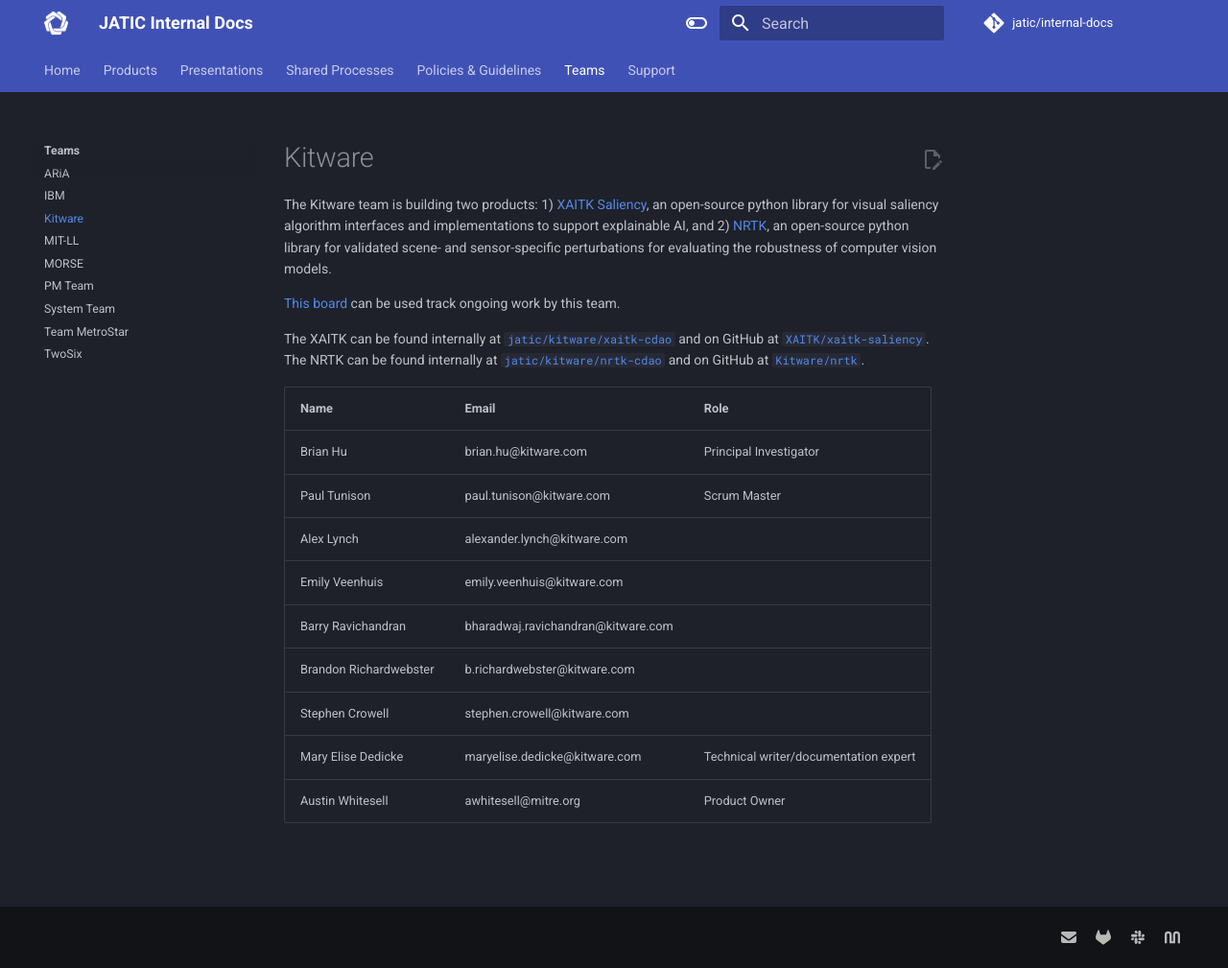
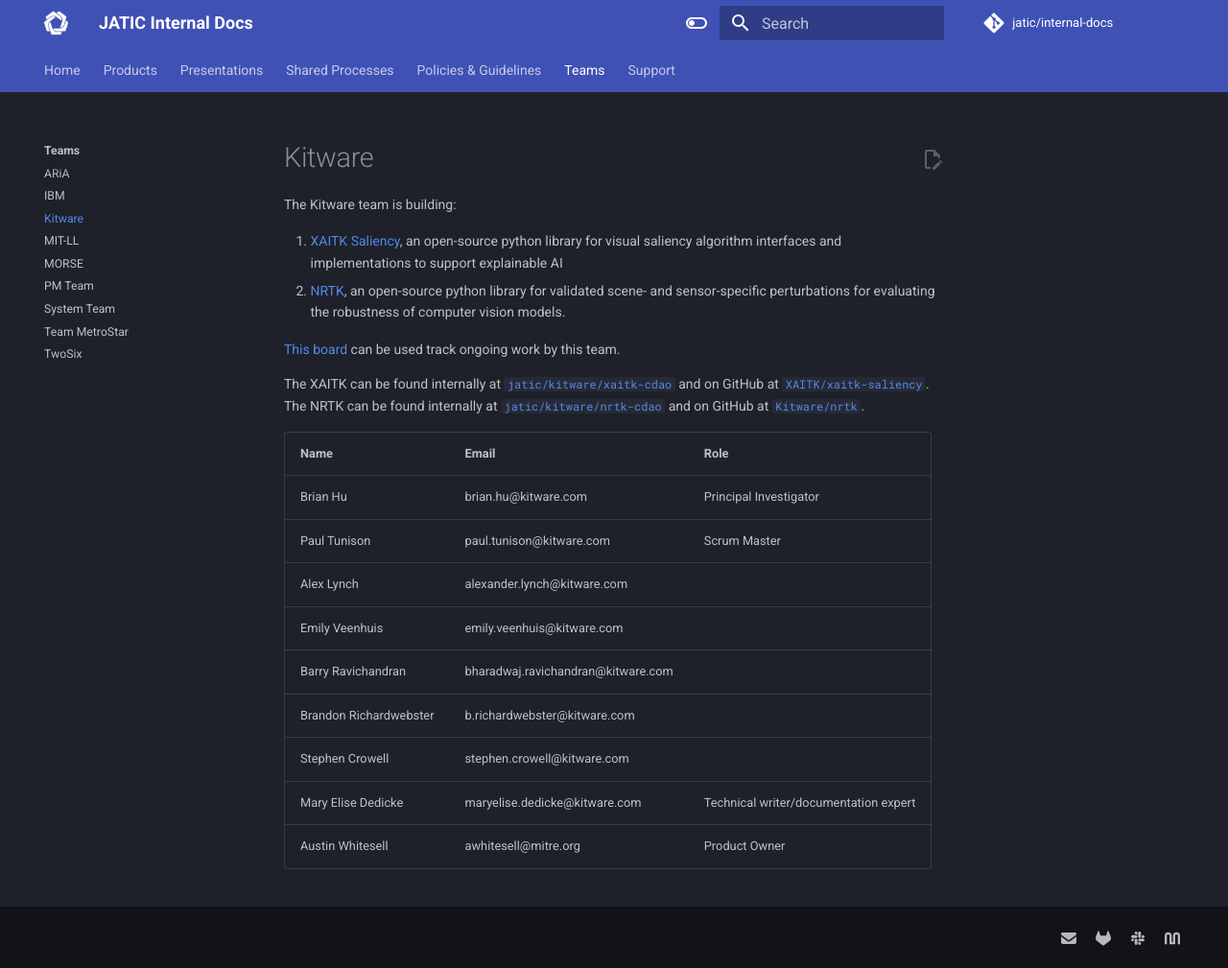
Before and after one commit to zheng0xd/JATIC-internal-docs, an MkDocs documentation site: the page built from docs/teams/kitware.md, in a window 1280 px wide and 1009 px high. Shown: the whole window at 96% size. Built offline with MkDocs 1.6.1 and Material for MkDocs 9.7.7, drawn with Linux system fonts in a browser that asks for light colours.

Commit message:
minor formatting

```diff
--- a/docs/teams/kitware.md
+++ b/docs/teams/kitware.md
@@ -1,6 +1,9 @@
 # Kitware
 
-The Kitware team is building two products: 1) [XAITK Saliency](../products/xaitk.md), an open-source python library for visual saliency algorithm interfaces and implementations to support explainable AI, and 2) [NRTK](../products/nrtk.md), an open-source python library for validated scene- and sensor-specific perturbations for evaluating the robustness of computer vision models.
+The Kitware team is building:
+
+1. [XAITK Saliency](../products/xaitk.md), an open-source python library for visual saliency algorithm interfaces and implementations to support explainable AI
+2. [NRTK](../products/nrtk.md), an open-source python library for validated scene- and sensor-specific perturbations for evaluating the robustness of computer vision models.
 
 [This board](https://gitlab.jatic.net/groups/jatic/kitware/-/boards) can be used track ongoing work by this team.
 
```
